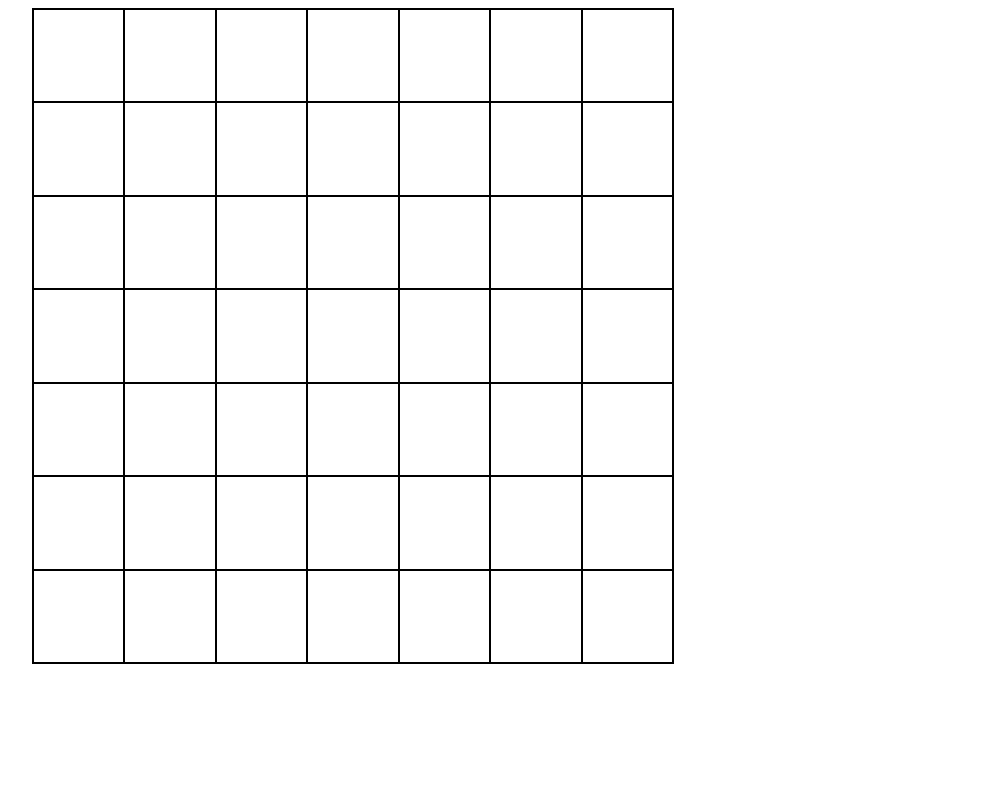
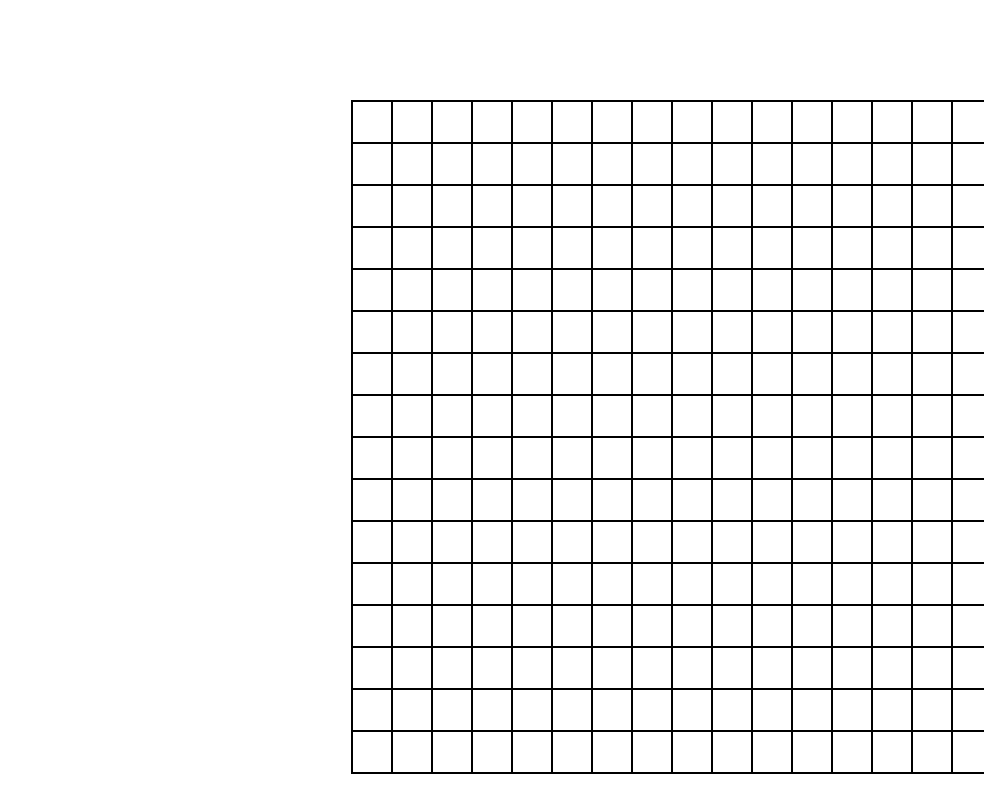
Before and after one commit to mord66/etch-a-sketch, a plain HTML site: page index.html in a window 1280 px wide. Shown: the whole page, without its empty margins (295-1279 px from the left). Drawn offline with Linux system fonts and the light colour scheme.

Commit message:
Create starting grid box

```diff
--- a/scripts.js
+++ b/scripts.js
@@ -1,12 +1,23 @@
 const container = document.getElementById("container");
+for (i=1; i<=256; i++){
+    let div = document.createElement("div");
+    div.classList.add("box");
+    container.appendChild(div);
+
+}
+
 
 function makeGrid(num){
     container.style.setProperty("grid-template-columns", "repeat(" + num + ", 1fr)");
-    for (i=1; i<=num*num; i++){
-        let div = document.createElement("div");
-        div.classList.add("box");
-        container.appendChild(div);
+    if (num<=100){
+        for (i=1; i<=num*num; i++){
+            let div = document.createElement("div");
+            div.classList.add("box");
+            container.appendChild(div);
+                }
 
     }
+    else {
+        alert("Number too big!");
+    }
 }
-makeGrid(7);
--- a/style.css
+++ b/style.css
@@ -1,19 +1,19 @@
 body {
     display: flex;
-    justify-content: center;
+    justify-content: flex-end;
     align-items: center;
-}
-body{
+    margin-top: 100px;
     height: 100%;
     width: 100%;
 }
 
 #container {
-    margin: auto auto auto auto;
+    margin: 0;
     height: 50%;
     width: 50%;
     border: solid black 1px;
     display: grid;
+    grid-template-columns: repeat(16, 1fr);
 }
 
 .box {
```
